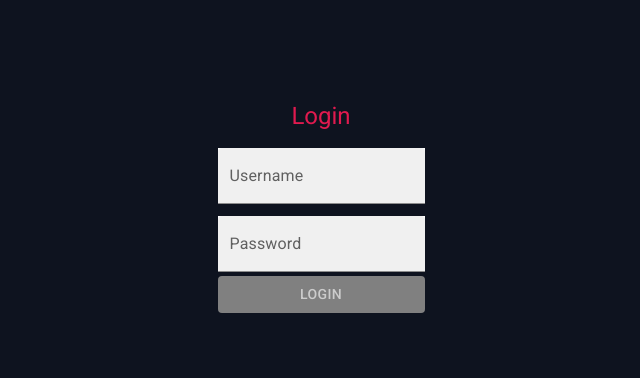
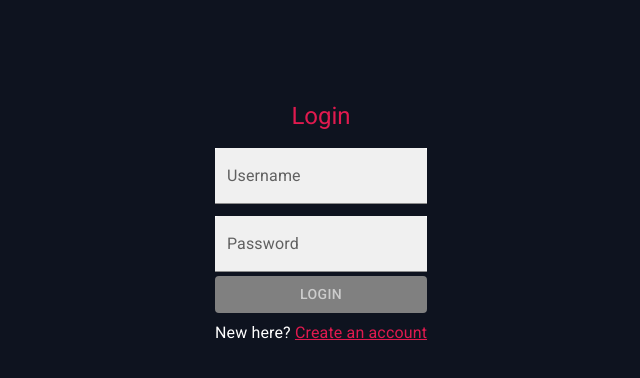
Before and after one commit to mfsl-capstone/mfsl-frontend, a React (Create React App) app: page / in a window 1280 px wide. Shown: the top 378 px of the page, without its empty margins (319-959 px from the left). Built offline with nearby package versions, Linux system fonts and the light colour scheme.

Commit message:
feat: CAP-83 - created the signup and  enter to login

```diff
--- a/src/Pages/LoginPage/LoginPage.css
+++ b/src/Pages/LoginPage/LoginPage.css
@@ -36,3 +36,11 @@
     color: #ccc !important;
     cursor: not-allowed;
 }
+.create-account-text {
+    text-align: center;
+    margin-top: 1vh; /* Adjust as needed */
+}
+.create-account-text a {
+    color: #e01a4f;
+    text-decoration: underline;
+}
--- a/src/Pages/LoginPage/LoginPage.tsx
+++ b/src/Pages/LoginPage/LoginPage.tsx
@@ -1,16 +1,15 @@
 import React, {useState} from 'react';
-import {Button, TextField, Typography} from '@mui/material';
+import {TextField, Button, Typography} from '@mui/material';
 import './LoginPage.css';
 import {UserLogin} from '../../api/login';
 import {useAuth} from "../../components/AuthContext";
-import {useNavigate} from "react-router-dom";
+import {useNavigate, Link as RouterLink} from "react-router-dom";
 import {toast, ToastContainer} from "react-toastify";
 import "react-toastify/dist/ReactToastify.css";
 
 const LoginPage: React.FC = () => {
     const [username, setUsername] = useState('');
     const [password, setPassword] = useState('');
-
     const {login} = useAuth();
     const navigate = useNavigate();
 
@@ -18,15 +17,21 @@ const LoginPage: React.FC = () => {
         try {
             const destination = await UserLogin(username, password, login);
             navigate(destination);
+        } catch (error: any) {
+            showError(error.message);
+        }
+    };
 
-        } catch (error: any) {
-            showError(error.message)
+    const handleKeyDown = (event: React.KeyboardEvent<HTMLInputElement>) => {
+        if (event.key === 'Enter' && isFormFilled()) {
+            handleLoginClick();
         }
     };
 
     const isFormFilled = () => {
         return username.trim() !== '' && password.trim() !== '';
     };
+
     const showError = (message: string): void => {
         toast.error(message, {
             position: "top-right",
@@ -57,6 +62,7 @@ const LoginPage: React.FC = () => {
                     value={username}
                     onChange={(e) => setUsername(e.target.value)}
                     className="login-input"
+                    onKeyDown={handleKeyDown}
                 />
                 <TextField
                     label="Password"
@@ -66,12 +72,22 @@ const LoginPage: React.FC = () => {
                     value={password}
                     onChange={(e) => setPassword(e.target.value)}
                     className="login-input"
+                    onKeyDown={handleKeyDown}
                 />
                 <ToastContainer/>
-                <Button variant="contained" className="login-button" onClick={handleLoginClick}
-                        disabled={!isFormFilled()}>
+                <Button
+                    variant="contained"
+                    className="login-button"
+                    onClick={handleLoginClick}
+                    disabled={!isFormFilled()}
+                >
                     Login
                 </Button>
+                <div className="create-account-text">
+                    <Typography variant="body1" align="center">
+                        New here? <RouterLink to="/signup">Create an account</RouterLink>
+                    </Typography>
+                </div>
             </div>
         </>
     );
```
